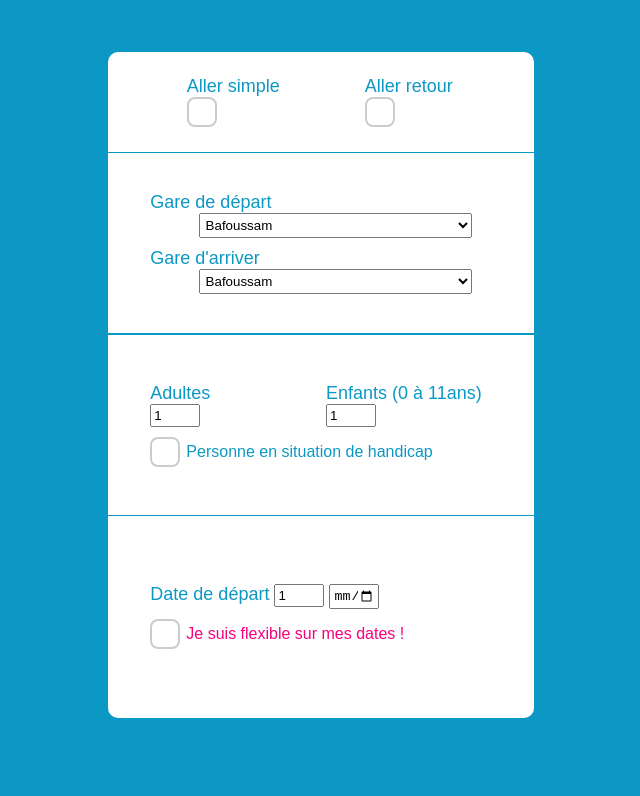
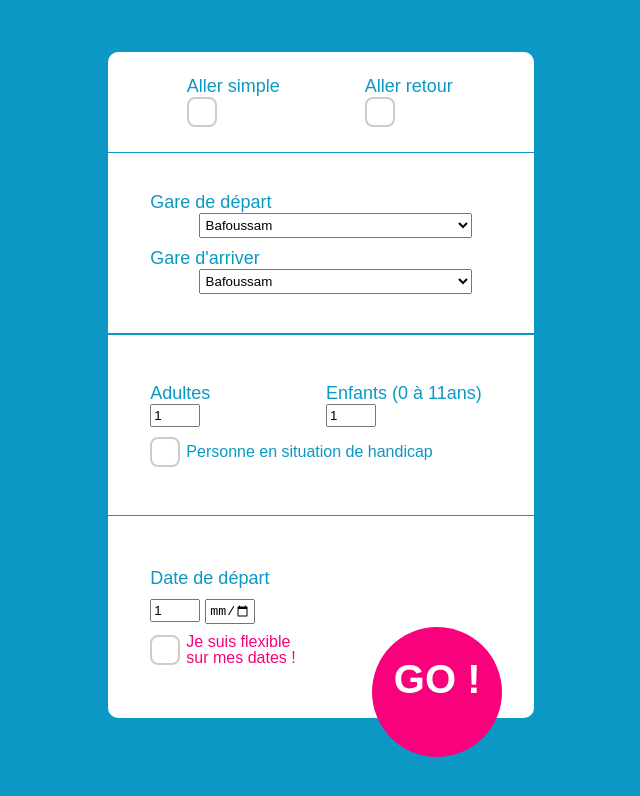
Before and after one commit to fotsoclaude/ihm-interfaces, a website: page index.html in a window 1280 px wide. Shown: the whole page, without its empty margins (319-959 px from the left). Drawn offline with Linux system fonts and the light colour scheme.

Commit message:
Go added

```diff
--- a/index.html
+++ b/index.html
@@ -70,16 +70,17 @@
         </div>
         <div class="group group--date">
             <form action="#" class="form form--date">
+                <label for="adultes" class="form__label">Date de départ</label>
                 <div class="form__group">
-                    <label for="adultes" class="form__label">Date de départ</label>
                     <input type="number" min="1" value="1" max="31" name="day" id="day" class="form__number">
                     <input type="date" name="year" id="year" class="form__number">
                 </div>
                 <div class="form__group form__group--col-2">
                     <input type="checkbox" name="flexible" id="flexible" class="form__checkbox-input">
                     <label for="flexible" class="form__checkbox-button"></label>
-                    <label for="enfants" class="form__label form__label--primary">Je suis flexible sur mes dates !</label>
+                    <label for="enfants" class="form__label form__label--primary">Je suis flexible <br> sur mes dates !</label>
                 </div>
+                <div class="go">GO !</div>
             </form>
         </div>
     </main>
--- a/sass/_home.scss
+++ b/sass/_home.scss
@@ -124,6 +124,8 @@
     &__label {
         &--primary {
             color: $color-primary;
+            font-weight: 400;
+            line-height: 1;
         }
     }
 
@@ -156,7 +158,23 @@
     }
 
     &--date {
+        position: relative;
 
+        .go {
+            position: absolute;
+            display: block;
+            top: 60%;
+            left: 65%;
+            background-color: $color-primary;
+            color: #fff;
+            width: 13rem;
+            height: 13rem;
+            border-radius: 50rem;
+            text-align: center;
+            padding-top: 3rem;
+            font-size: 4rem;
+            font-weight: 700;
+        }
     }
 
 }
```
Also changed, not shown: css/style.css.
